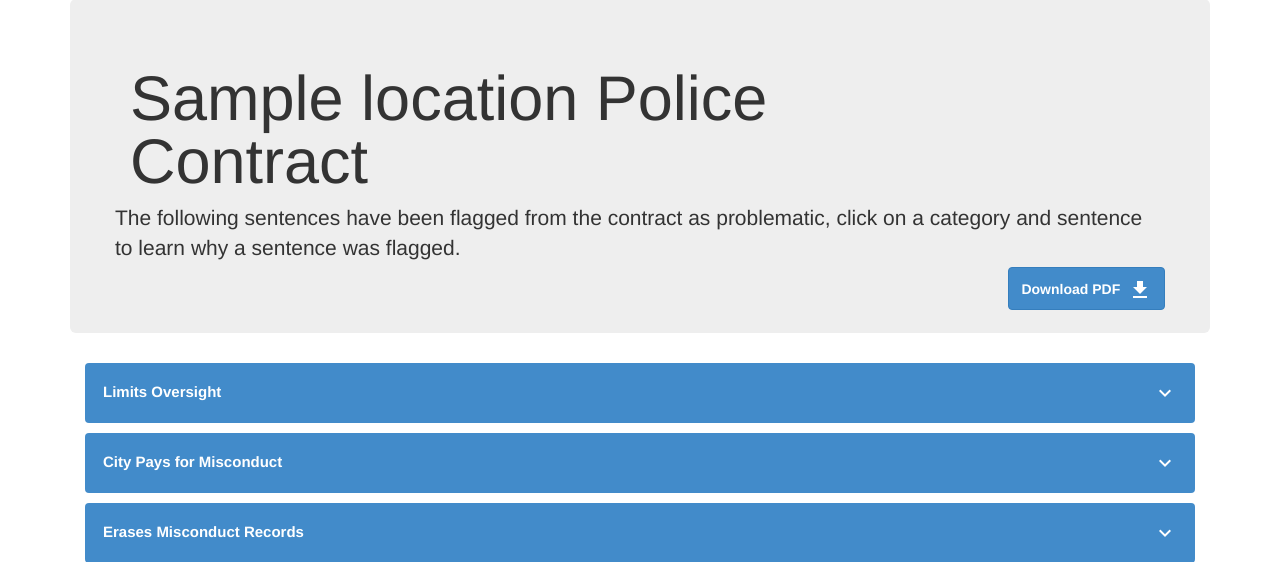
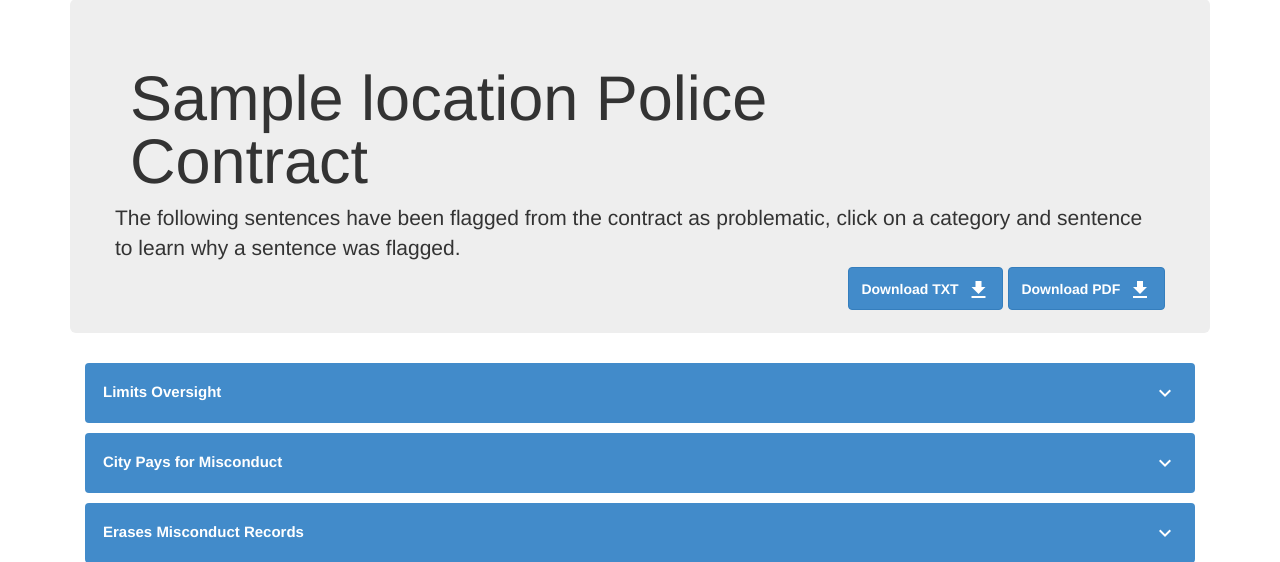
Before and after one commit to CAASI-G2A/g2a-website, a Django app: page /view_location/1 in a window 1280 px wide. Shown: the part 101-663 px from the top of the page. Run offline with Django 3.2, Linux system fonts and the light colour scheme; tables that the repository leaves empty hold one stand-in row (values such as "Sample post"); some libraries are stand-ins or nearby versions.

Commit message:
added a download TXT button

```diff
--- a/PPUC/PPUC/urls.py
+++ b/PPUC/PPUC/urls.py
@@ -36,5 +36,6 @@ urlpatterns = [
          name='login'),
     path('logout/', LogoutView.as_view(next_page='/'), name='logout'),
     path('admin/', admin.site.urls),
-	path('download_pdf/<int:lid>', views.download_pdf, name='download_pdf')
+	path('download_pdf/<int:lid>', views.download_pdf, name='download_pdf'),
+	path('download_txt/<int:lid>', views.download_txt, name='download_txt')
     ]
--- a/PPUC/app/templates/app/view_location.html
+++ b/PPUC/app/templates/app/view_location.html
@@ -44,6 +44,10 @@
 		<p>The following sentences have been flagged from the contract as problematic, click on a category and sentence to learn why a sentence was flagged.</p><br>
 		<a class="btn btn-primary" href="{% url 'download_pdf' location.id %}" role="button" style="position:relative; top:-50px; float:right;">
 			<span style="position:relative;top:-4px;font-weight: 600;">Download PDF&nbsp;</span>
+			<span class="material-icons" style="position:relative;top:4px">file_download</span>
+		</a>
+		<a class="btn btn-primary" href="{% url 'download_txt' location.id %}" role="button" style="position:relative; top:-50px; float:right; margin-right: 5px">
+			<span style="position:relative;top:-4px;font-weight: 600;">Download TXT&nbsp;</span>
 			<span class="material-icons" style="position:relative;top:4px">file_download</span>
 		</a>
 	</div>
--- a/PPUC/app/views.py
+++ b/PPUC/app/views.py
@@ -157,6 +157,20 @@ def download_pdf(request, lid):
     response['Content-Disposition'] = "attachment; filename=%s" % filename
     return response
 
+def download_txt(request, lid):
+    location = Location.objects.get(pk=lid)
+    state = re.sub(' ', '-', location.state)
+    city = re.sub(' ', '-', location.name)
+    fn = state + "_" + city + ".txt"
+    dirspot = os.getcwd()
+    file_path = dirspot + "/app/static/app/contracts_txt/" + fn
+    filename = fn
+    fl = open(file_path, mode="rb")
+    mime_type, _ = mimetypes.guess_type(file_path)
+    response = HttpResponse(fl, content_type='application/txt')
+    response['Content-Disposition'] = "attachment; filename=%s" % filename
+    return response
+
 def view_sentence(request, sid):
     print(sid)
     sentence = Problematic_Sentence.objects.get(id=sid)
```
